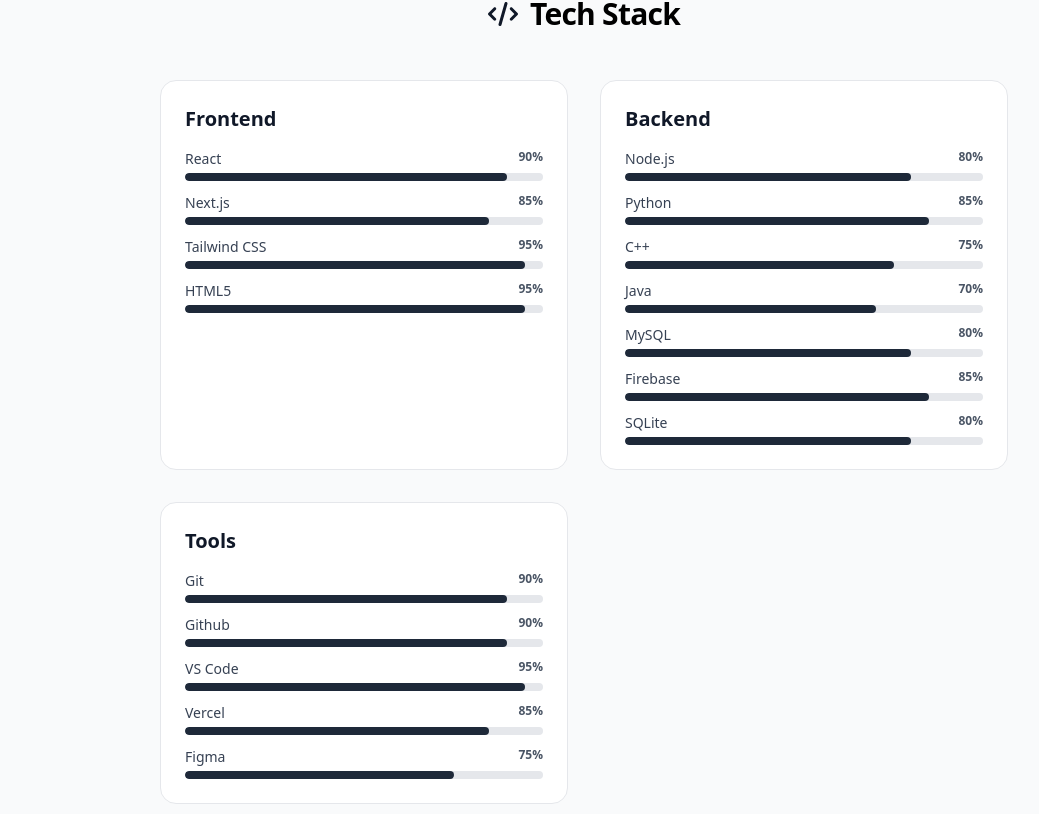
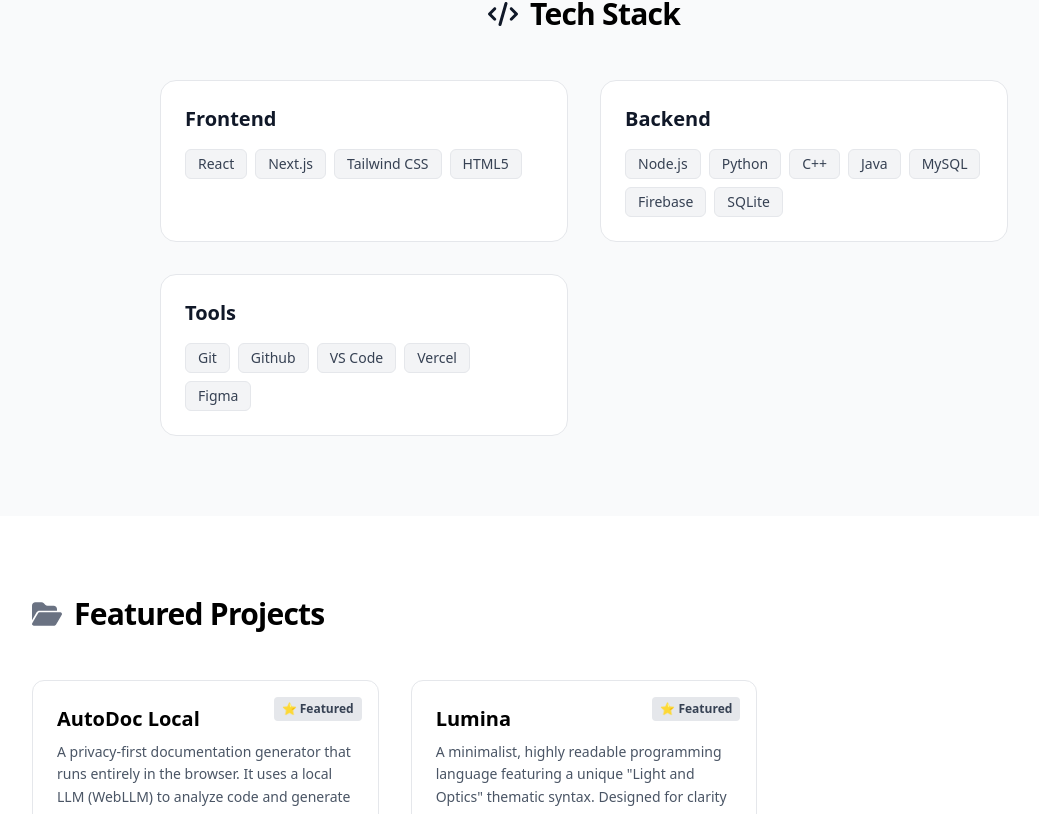
Before and after one commit to Kurt0913/kurt-portfolio, a Next.js app: page / in a window 1280 px wide. Shown: the part 1666-2480 px from the top of the page, without its empty margins (56-1095 px from the left). Built offline with nearby package versions, Linux system fonts and the light colour scheme.

Commit message:
Revert Tech Stack to simple tag-based style

```diff
--- a/src/app/components/About.jsx
+++ b/src/app/components/About.jsx
@@ -54,7 +54,7 @@
               <FaGraduationCap className="text-2xl text-gray-700 dark:text-gray-300 mb-4" />
               <h3 className="font-bold text-black dark:text-white mb-1">FEU Institute of Technology</h3>
               <p className="text-sm text-gray-600 dark:text-gray-400">BS in Computer Science Specializing in Software Engineering</p>
-              <p className="text-xs text-gray-500 mt-1">2021 - Present</p>
+              <p className="text-xs text-gray-500 mt-1">2023 - Present</p>
             </motion.div>
 
             {/* Card 2: Location */}
--- a/src/app/components/Skills.jsx
+++ b/src/app/components/Skills.jsx
@@ -4,37 +4,9 @@
 import { FaCode } from "react-icons/fa6";
 
 const skills = [
-  {
-    category: "Frontend",
-    items: [
-      { name: "React", proficiency: 90 },
-      { name: "Next.js", proficiency: 85 },
-      { name: "Tailwind CSS", proficiency: 95 },
-      { name: "HTML5", proficiency: 95 }
-    ]
-  },
-  {
-    category: "Backend",
-    items: [
-      { name: "Node.js", proficiency: 80 },
-      { name: "Python", proficiency: 85 },
-      { name: "C++", proficiency: 75 },
-      { name: "Java", proficiency: 70 },
-      { name: "MySQL", proficiency: 80 },
-      { name: "Firebase", proficiency: 85 },
-      { name: "SQLite", proficiency: 80 }
-    ]
-  },
-  {
-    category: "Tools",
-    items: [
-      { name: "Git", proficiency: 90 },
-      { name: "Github", proficiency: 90 },
-      { name: "VS Code", proficiency: 95 },
-      { name: "Vercel", proficiency: 85 },
-      { name: "Figma", proficiency: 75 }
-    ]
-  }
+  { category: "Frontend", items: ["React", "Next.js", "Tailwind CSS", "HTML5"] },
+  { category: "Backend", items: ["Node.js", "Python", "C++", "Java", "MySQL", "Firebase", "SQLite"] },
+  { category: "Tools", items: ["Git", "Github", "VS Code", "Vercel", "Figma"] }
 ];
 
 const Skills = () => {
@@ -69,33 +41,14 @@
                 {skillGroup.category}
               </h3>
 
-              <div className="space-y-3">
+              <div className="flex flex-wrap gap-2">
                 {skillGroup.items.map((item, idx) => (
-                  <motion.div
+                  <span
                     key={idx}
-                    initial={{ opacity: 0, x: -20 }}
-                    whileInView={{ opacity: 1, x: 0 }}
-                    viewport={{ once: true }}
-                    transition={{ delay: idx * 0.05 }}
+                    className="px-3 py-1 text-sm font-medium text-gray-700 bg-gray-100 rounded-md border border-gray-200 dark:bg-gray-900 dark:text-gray-300 dark:border-gray-700"
                   >
-                    <div className="flex justify-between mb-1">
-                      <span className="text-sm font-medium text-gray-700 dark:text-gray-300">
-                        {item.name}
-                      </span>
-                      <span className="text-xs font-semibold text-gray-600 dark:text-gray-400">
-                        {item.proficiency}%
-                      </span>
-                    </div>
-                    <div className="w-full bg-gray-200 dark:bg-gray-700 rounded-full h-2 overflow-hidden">
-                      <motion.div
-                        initial={{ width: 0 }}
-                        whileInView={{ width: `${item.proficiency}%` }}
-                        transition={{ duration: 1.5, ease: "easeOut" }}
-                        viewport={{ once: true }}
-                        className="h-full bg-gray-800 dark:bg-gray-300 rounded-full"
-                      />
-                    </div>
-                  </motion.div>
+                    {item}
+                  </span>
                 ))}
               </div>
             </motion.div>
```
